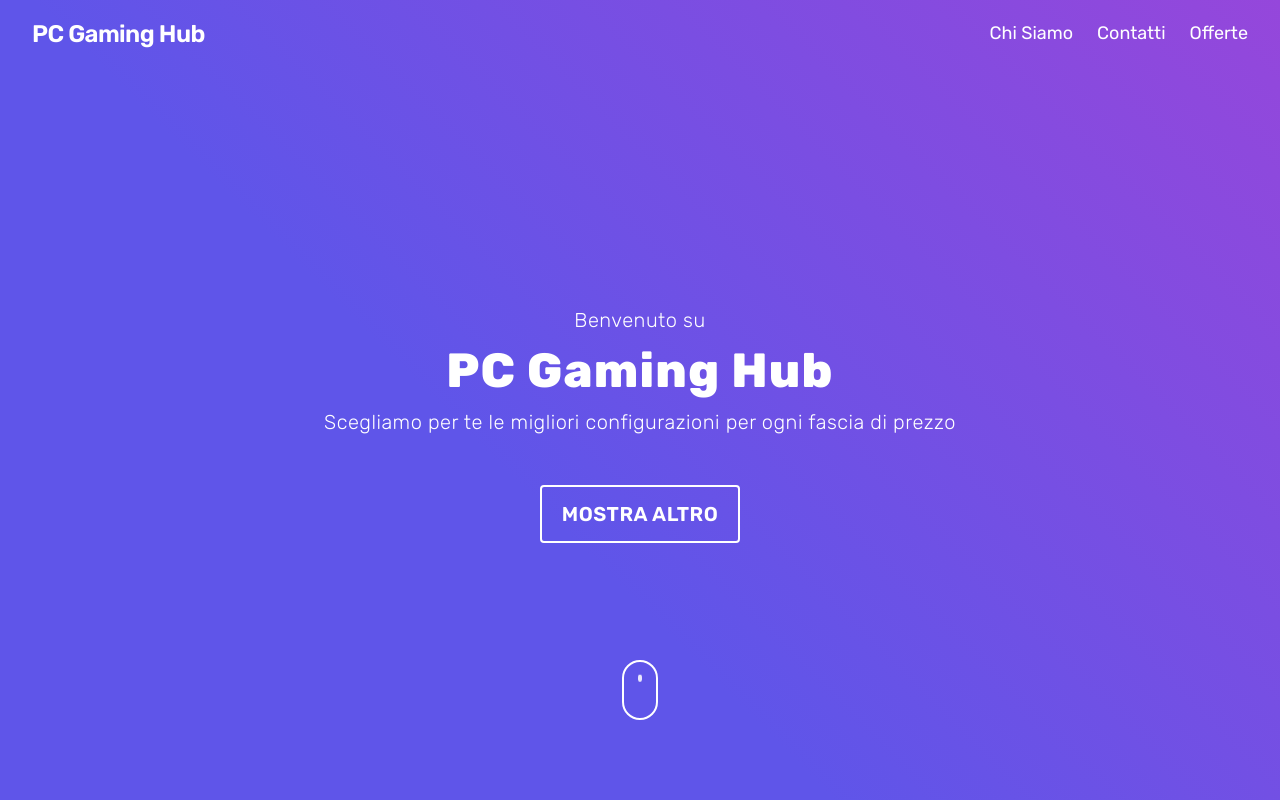
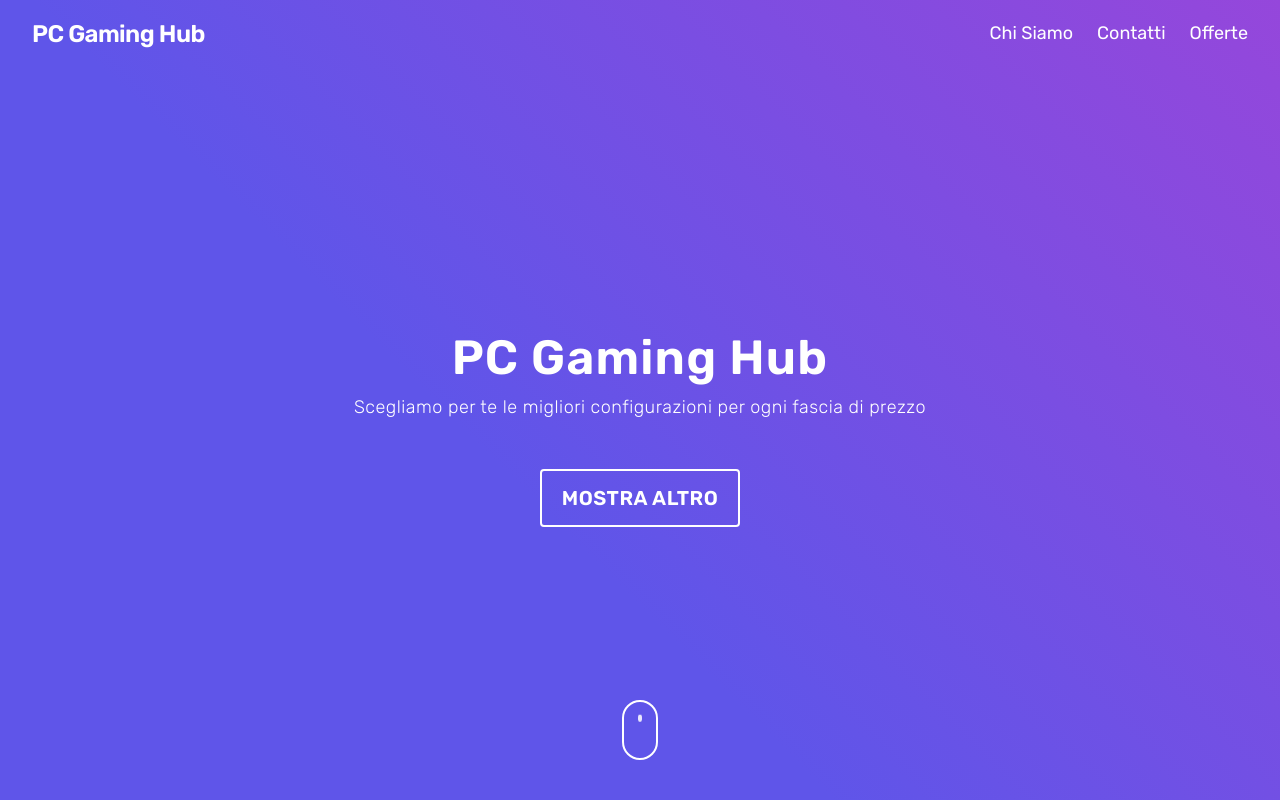
Before and after one commit to albizan/pcgaminghub_frontend, a Next.js app: page / in a window 1280 px wide. Shown: the top 800 px of the page. Built offline with nearby package versions, Linux system fonts and the light colour scheme; no server answers.

Commit message:
Fix font size and scroller padding

```diff
--- a/components/FullpageLanding/FullpageLanding.tsx
+++ b/components/FullpageLanding/FullpageLanding.tsx
@@ -11,10 +11,8 @@ export default function FullpageLanding() {
     <div className={classNames(styles.background, "h-screen w-full relative bg-red-400")}>
       <div className="absolute inset-0 flex items-center justify-center text-center">
         <div className="mt-12 p-8 text-white text-xl font-thin tracking-wide border-white">
-          <h1>
-            Benvenuto su <span className="block text-5xl font-bold tracking-wide">PC Gaming Hub</span>
-          </h1>
-          <h2>Scegliamo per te le migliori configurazioni per ogni fascia di prezzo</h2>
+          <h1 className="block text-4xl lg:text-5xl font-semibold tracking-wide">PC Gaming Hub</h1>
+          <h2 className="md:text-lg font-thin">Scegliamo per te le migliori configurazioni per ogni fascia di prezzo</h2>
           <div>
             <button className="mt-12 border-2 rounded px-5 py-3 uppercase font-semibold tracking-wide border-white hover:bg-white hover:text-indigo-600 focus:outline-none">
               Mostra Altro
@@ -26,7 +24,7 @@ export default function FullpageLanding() {
             <Navbar landing={true} />
           </Container>
         </div>
-        <div className="absolute bottom-0 w-full flex justify-center pb-20">
+        <div className="absolute bottom-0 w-full flex justify-center pb-6 sm:pb-8 md:pb-8 lg:pb-10">
           <MouseScroll />
         </div>
       </div>
```
